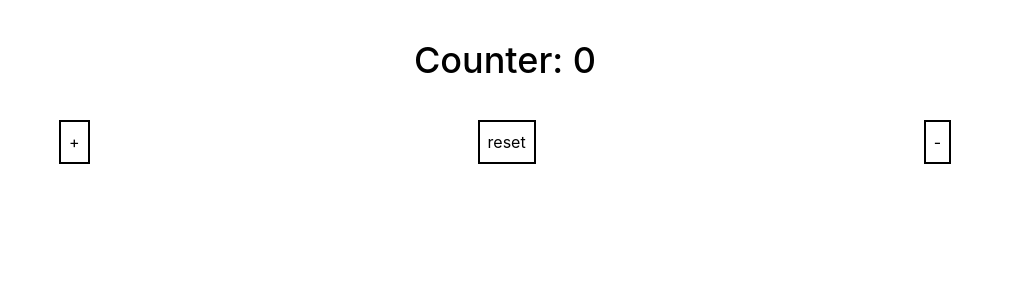
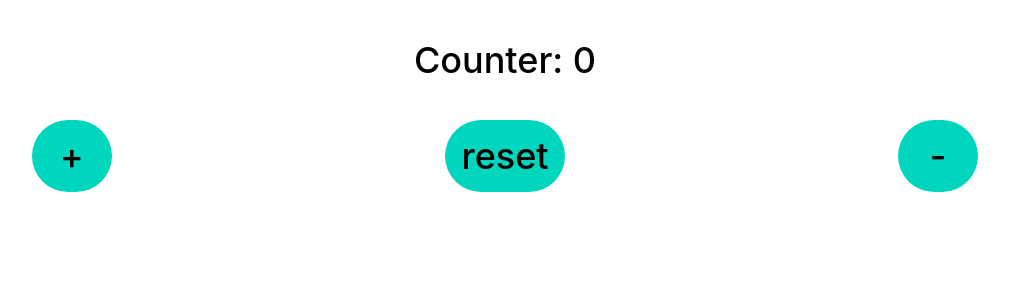
Before and after one commit to KirillSezen/learning-react, a React (Vite) app in the folder second-react-course/: page / in a window 1280 px wide. Shown: the top 300 px of the page, without its empty margins (135-1144 px from the left). Built offline with nearby package versions, Linux system fonts and the light colour scheme.

Commit message:
restyle buttons

```diff
--- a/second-react-course/src/App.jsx
+++ b/second-react-course/src/App.jsx
@@ -10,11 +10,11 @@ function App() {
 
       <div className="flex flex-row justify-around">
 
-        <button onClick={() => setCount(count + 1)} className="p-2 border-2">+</button>
+        <button onClick={() => setCount(count + 1)} className="p-2 border-none bg-teal-400 rounded-full w-20 h-auto font-medium text-4xl">+</button>
 
-        <button onClick={() => setCount(0)} className="p-2 border-2">reset</button>
+        <button onClick={() => setCount(0)} className="p-4 border-none bg-teal-400 rounded-full w-fit h-auto font-medium text-4xl">reset</button>
 
-        <button onClick={() => setCount(count - 1)} className="p-2 border-2">-</button>
+        <button onClick={() => setCount(count - 1)} className="p-2 border-none bg-teal-400 rounded-full w-20 h-auto font-medium text-4xl">-</button>
 
       </div>
     </div>
```
